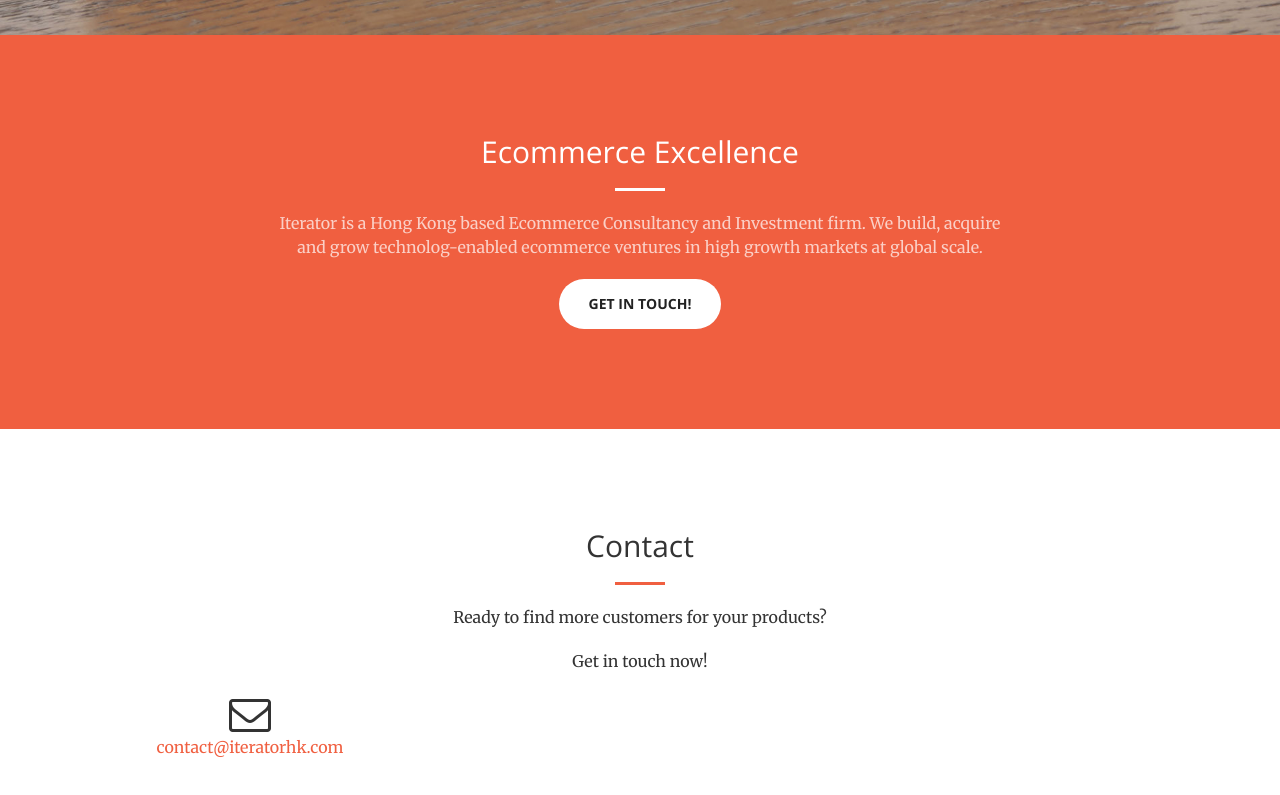
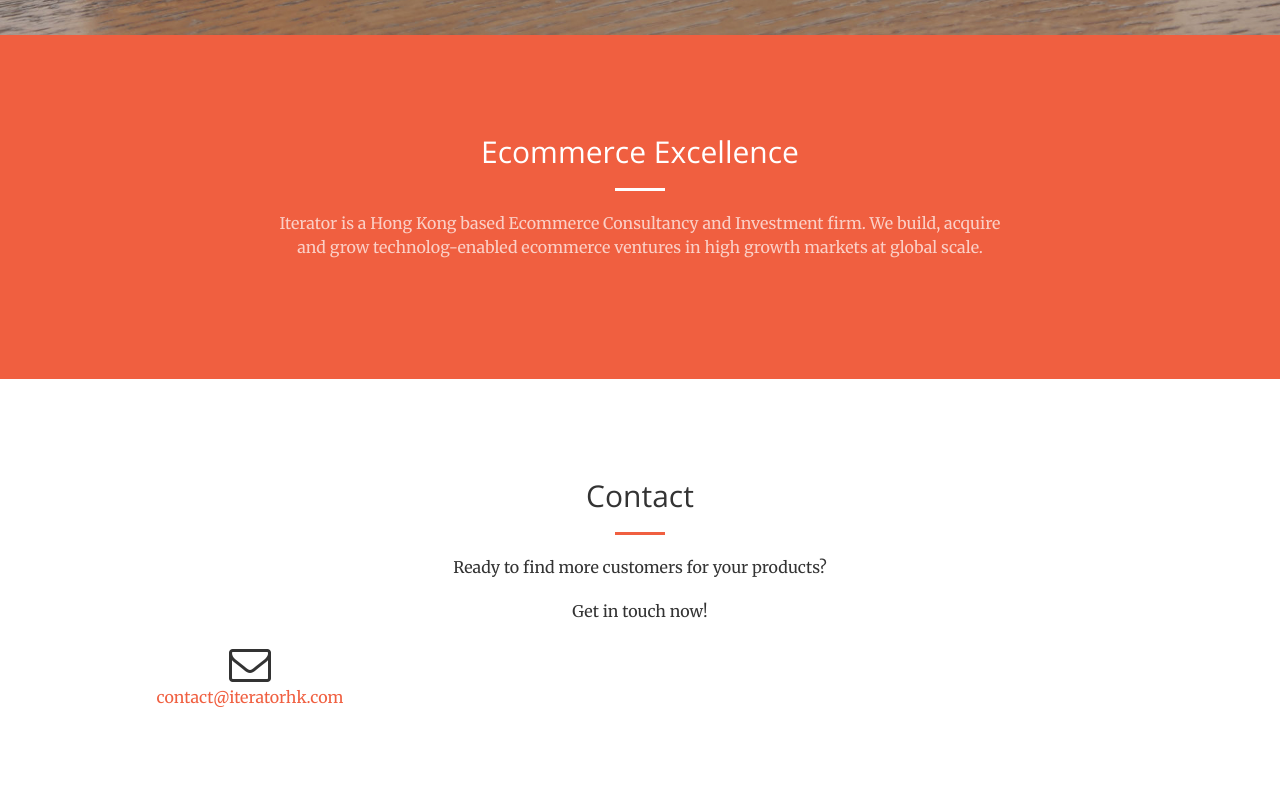
Before and after one commit to iteratorhk/iteratorhk.github.io, a plain HTML site: page index.html in a window 1280 px wide. Shown: the part 765-1560 px from the top of the page. Drawn offline with nearby package versions, Linux system fonts and the light colour scheme.

Commit message:
remove get in touch button. redundant

```diff
--- a/index.html
+++ b/index.html
@@ -83,7 +83,6 @@
                     <h2 class="section-heading">Ecommerce Excellence</h2>
                     <hr class="light">
                     <p class="text-faded">Iterator is a Hong Kong based Ecommerce Consultancy and Investment firm. We build, acquire and grow technolog-enabled ecommerce ventures in high growth markets at global scale.</p>
-                    <a href="#contact" class="btn btn-default btn-xl">Get in touch!</a>
                 </div>
             </div>
         </div>
```
